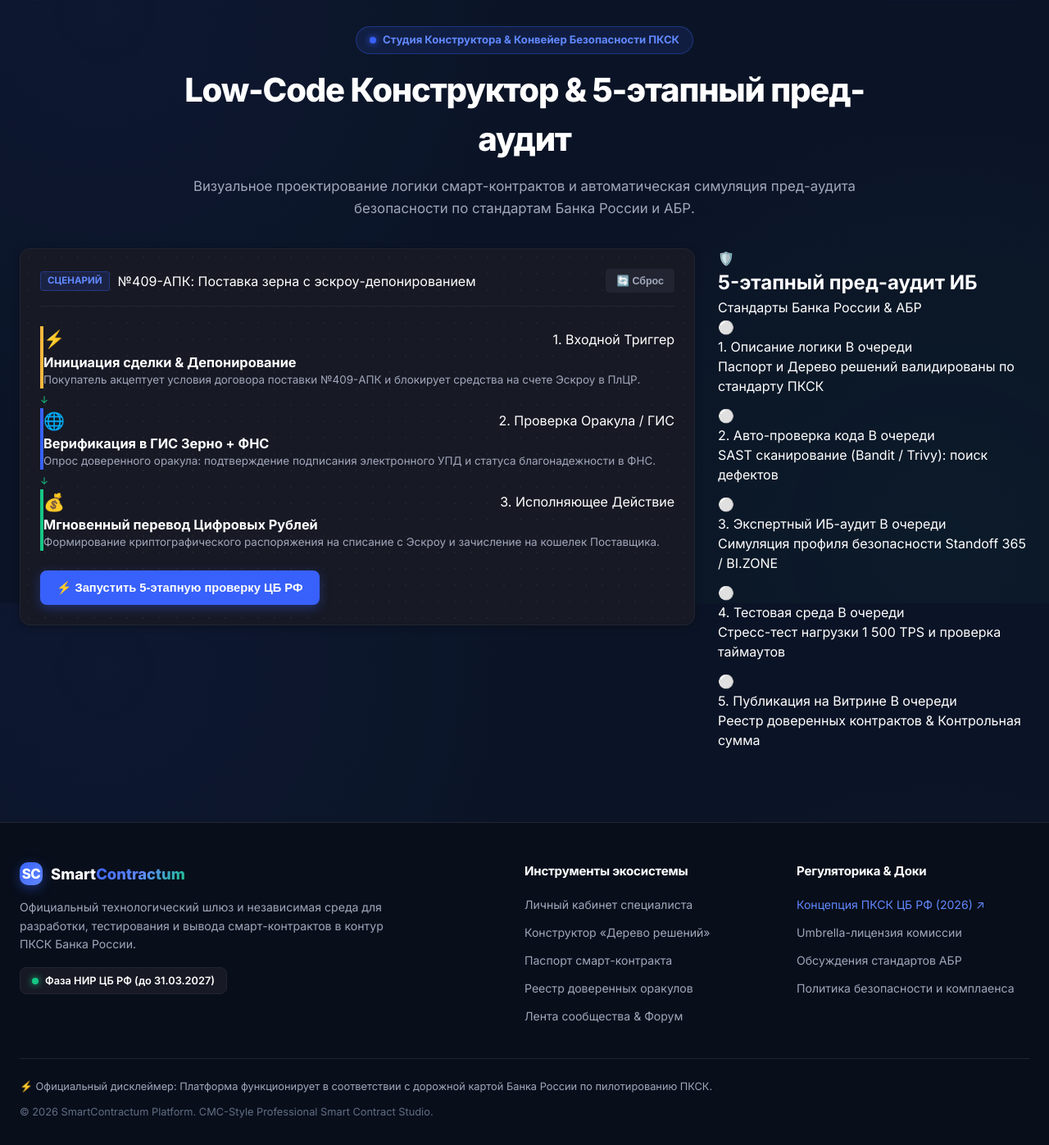
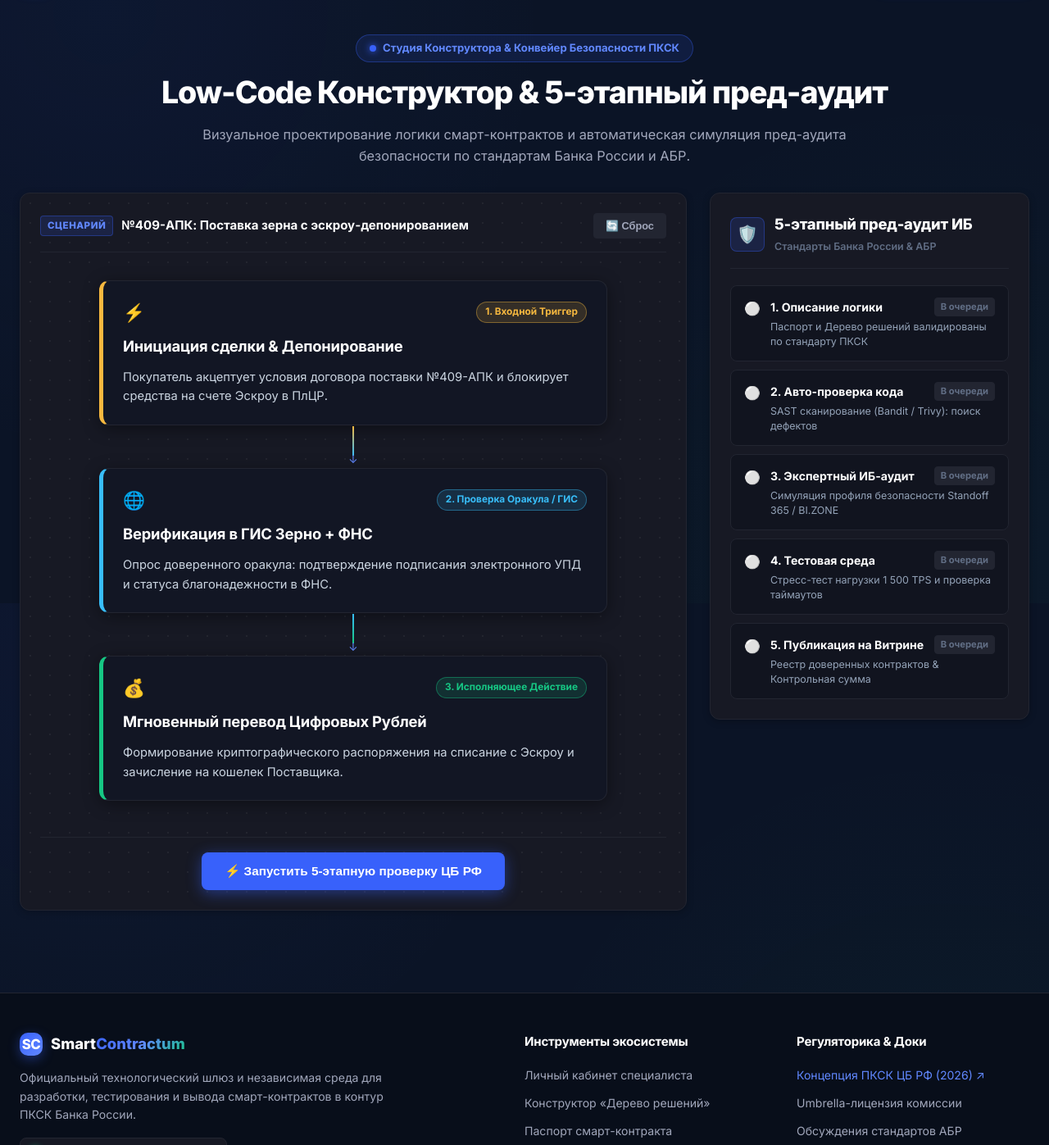
Before and after one commit to Th3Dem/smartcontractum, a FastAPI app: page /builder in a window 1280 px wide. Shown: the part 64-1461 px from the top of the page at 82% size. Before the commit the page ends 1428 px from the top, so only its background shows below. Run offline with FastAPI, Linux system fonts and the light colour scheme.

Commit message:
feat(builder): overhaul builder styles with high contrast visual nodes, neon connectors, 5-step pipeline and cache busting

```diff
--- a/frontend/static/css/builder.css
+++ b/frontend/static/css/builder.css
@@ -1,19 +1,22 @@
 /* ======================================================================
-   SmartContractum — Block 4 Low-Code Builder & Audit Simulator Styles
-   Visual Style: CoinMarketCap Studio & Visual Architecture
+   SmartContractum — Block 4: Low-Code Builder & 5-Step Audit Simulator
+   Design System: CoinMarketCap Dark Luxury Studio & Visual Architecture
 ====================================================================== */
 
 .builder-page-container {
     display: flex;
     flex-direction: column;
-    gap: 36px;
-    padding-bottom: 24px;
+    gap: 32px;
+    padding: 10px 0 36px 0;
+    width: 100%;
 }
 
-/* Header */
+/* ----------------------------------------------------------------------
+   HEADER & INTRO HERO
+---------------------------------------------------------------------- */
 .builder-header-box {
     text-align: center;
-    max-width: 860px;
+    max-width: 920px;
     margin: 0 auto;
     display: flex;
     flex-direction: column;
@@ -43,27 +46,36 @@
 }
 
 .builder-main-title {
-    font-size: 2.5rem;
+    font-size: 2.35rem;
     font-weight: 800;
     letter-spacing: -0.03em;
     color: #ffffff;
+    line-height: 1.25;
+    margin: 0;
 }
 
 .builder-subtitle {
-    font-size: 1.05rem;
+    font-size: 1.02rem;
     color: var(--text-secondary);
     line-height: 1.6;
+    margin: 0;
+    max-width: 800px;
 }
 
-/* 2-Column Workspace Grid */
+/* ----------------------------------------------------------------------
+   2-COLUMN WORKSPACE GRID
+---------------------------------------------------------------------- */
 .builder-workspace-grid {
     display: grid;
-    grid-template-columns: minmax(0, 1fr) 380px;
+    grid-template-columns: minmax(0, 1fr) 390px;
     gap: 28px;
     align-items: start;
+    width: 100%;
 }
 
-/* Canvas Panel */
+/* ----------------------------------------------------------------------
+   4.1 INTERACTIVE CANVAS (LEFT PANEL)
+---------------------------------------------------------------------- */
 .builder-canvas-panel {
     background: var(--bg-card);
     border: 1px solid var(--border-color);
@@ -73,52 +85,58 @@
     flex-direction: column;
     gap: 24px;
     box-shadow: var(--shadow-sm);
-    background-image: radial-gradient(rgba(255, 255, 255, 0.04) 1px, transparent 1px);
-    background-size: 20px 20px;
+    background-image:
+        radial-gradient(rgba(255, 255, 255, 0.05) 1px, transparent 1px);
+    background-size: 24px 24px;
 }
 
+/* Canvas Topbar */
 .canvas-topbar {
     display: flex;
     align-items: center;
     justify-content: space-between;
     padding-bottom: 16px;
     border-bottom: 1px solid var(--border-color);
+    gap: 16px;
+    flex-wrap: wrap;
 }
 
 .canvas-meta {
     display: flex;
     align-items: center;
     gap: 10px;
+    flex-wrap: wrap;
 }
 
 .canvas-badge {
     font-size: 0.72rem;
-    font-weight: 700;
+    font-weight: 800;
     background: rgba(56, 97, 251, 0.15);
     border: 1px solid rgba(56, 97, 251, 0.35);
     color: var(--accent-cyan);
-    padding: 2px 8px;
+    padding: 3px 8px;
     border-radius: var(--radius-xs);
+    letter-spacing: 0.5px;
 }
 
-.canvas-title {
-    font-size: 1.15rem;
-    font-weight: 800;
+.canvas-scenario-name {
+    font-size: 0.94rem;
+    font-weight: 700;
     color: #ffffff;
 }
 
-.canvas-tools {
+.canvas-controls {
     display: flex;
     gap: 8px;
 }
 
 .btn-canvas-tool {
-    padding: 6px 12px;
+    padding: 7px 14px;
     background: var(--bg-surface);
     border: 1px solid var(--border-color);
     color: var(--text-secondary);
     border-radius: var(--radius-xs);
-    font-size: 0.78rem;
+    font-size: 0.8rem;
     font-weight: 600;
     cursor: pointer;
     transition: all var(--transition-fast);
@@ -130,128 +148,193 @@
     border-color: var(--accent-blue);
 }
 
-/* Nodes Container */
-.builder-nodes-container {
+/* Canvas Flow Field */
+.canvas-flow-container {
     display: flex;
     flex-direction: column;
     align-items: center;
     gap: 0;
-    padding: 20px 0;
+    padding: 10px 0 20px 0;
 }
 
-/* Builder Node */
-.builder-node-card {
+/* Canvas Node Card */
+.canvas-node-card {
     width: 100%;
-    max-width: 580px;
-    background: #111827;
+    max-width: 620px;
+    background: #121624;
     border: 1px solid var(--border-color);
     border-radius: var(--radius-md);
-    padding: 20px;
+    padding: 22px 24px;
     display: flex;
     flex-direction: column;
     gap: 12px;
-    box-shadow: 0 4px 16px rgba(0, 0, 0, 0.3);
+    box-shadow: 0 4px 20px rgba(0, 0, 0, 0.4);
     transition: all var(--transition-fast);
+    position: relative;
 }
 
-.builder-node-card:hover {
+.canvas-node-card:hover {
     transform: translateY(-2px);
-    box-shadow: 0 8px 24px rgba(0, 0, 0, 0.5);
+    box-shadow: 0 8px 28px rgba(0, 0, 0, 0.6);
 }
 
+/* Node Themes */
 .node-amber {
-    border-left: 4px solid #f6b83f;
+    border-left: 5px solid #f6b83f;
+}
+
+.node-amber:hover {
+    border-color: rgba(246, 184, 63, 0.5);
+    box-shadow: 0 8px 28px rgba(0, 0, 0, 0.6), 0 0 16px rgba(246, 184, 63, 0.15);
 }
 
 .node-cyan {
-    border-left: 4px solid #3861fb;
+    border-left: 5px solid #38bdf8;
+}
+
+.node-cyan:hover {
+    border-color: rgba(56, 189, 248, 0.5);
+    box-shadow: 0 8px 28px rgba(0, 0, 0, 0.6), 0 0 16px rgba(56, 189, 248, 0.15);
 }
 
 .node-emerald {
-    border-left: 4px solid #16c784;
+    border-left: 5px solid #16c784;
 }
 
+.node-emerald:hover {
+    border-color: rgba(22, 199, 132, 0.5);
+    box-shadow: 0 8px 28px rgba(0, 0, 0, 0.6), 0 0 16px rgba(22, 199, 132, 0.15);
+}
+
+/* Node Header */
 .node-header {
     display: flex;
     align-items: center;
     justify-content: space-between;
-}
-
-.node-icon-title {
-    display: flex;
-    align-items: center;
-    gap: 10px;
+    gap: 12px;
 }
 
 .node-icon {
-    font-size: 1.3rem;
+    font-size: 1.35rem;
+}
+
+.node-badge {
+    font-size: 0.74rem;
+    font-weight: 700;
+    padding: 3px 10px;
+    border-radius: var(--radius-full);
+}
+
+.badge-amber {
+    background: rgba(246, 184, 63, 0.15);
+    border: 1px solid rgba(246, 184, 63, 0.4);
+    color: #f6b83f;
+}
+
+.badge-cyan {
+    background: rgba(56, 189, 248, 0.15);
+    border: 1px solid rgba(56, 189, 248, 0.4);
+    color: #38bdf8;
+}
+
+.badge-emerald {
+    background: rgba(22, 199, 132, 0.15);
+    border: 1px solid rgba(22, 199, 132, 0.4);
+    color: #16c784;
 }
 
 .node-title {
-    font-size: 1.02rem;
+    font-size: 1.15rem;
     font-weight: 700;
     color: #ffffff;
-}
-
-.node-type-pill {
-    font-size: 0.72rem;
-    font-weight: 700;
-    padding: 2px 8px;
-    border-radius: var(--radius-xs);
-    background: var(--bg-surface);
-    color: var(--text-secondary);
-    border: 1px solid var(--border-color);
-}
-
-.node-body {
-    display: flex;
-    flex-direction: column;
-    gap: 6px;
+    letter-spacing: -0.2px;
+    margin: 0;
 }
 
 .node-desc {
-    font-size: 0.84rem;
-    color: var(--text-secondary);
-    line-height: 1.45;
+    font-size: 0.92rem;
+    color: #cbd5e1;
+    line-height: 1.6;
+    margin: 0;
 }
 
-.node-code-preview {
-    font-family: "JetBrains Mono", monospace;
-    font-size: 0.78rem;
-    background: #080e1a;
-    border: 1px solid var(--border-color);
-    border-radius: var(--radius-xs);
-    padding: 8px 12px;
-    color: #6188ff;
-    overflow-x: auto;
-}
-
-/* Connector Line */
-.node-connector-line {
+/* Flow Connectors */
+.flow-connector {
     display: flex;
     flex-direction: column;
     align-items: center;
-    gap: 4px;
-    height: 48px;
+    height: 52px;
     justify-content: center;
+    position: relative;
 }
 
-.connector-line-vert {
+.connector-line {
     width: 2px;
-    height: 32px;
-    background: linear-gradient(to bottom, var(--accent-blue), #16c784);
+    height: 36px;
+    background: linear-gradient(to bottom, #f6b83f, #38bdf8);
+}
+
+.line-2 {
+    background: linear-gradient(to bottom, #38bdf8, #16c784);
 }
 
 .connector-arrow {
-    font-size: 0.75rem;
-    color: #16c784;
+    font-size: 0.85rem;
+    color: var(--accent-cyan);
     margin-top: -6px;
 }
 
+/* Canvas Footer Bar */
+.canvas-footer-bar {
+    display: flex;
+    justify-content: center;
+    padding-top: 18px;
+    border-top: 1px solid var(--border-color);
+}
+
+.btn-start-audit {
+    display: inline-flex;
+    align-items: center;
+    justify-content: center;
+    gap: 10px;
+    padding: 14px 28px;
+    background: var(--accent-blue);
+    color: #ffffff;
+    font-weight: 800;
+    font-size: 0.96rem;
+    border: none;
+    border-radius: var(--radius-sm);
+    cursor: pointer;
+    box-shadow: 0 4px 18px rgba(56, 97, 251, 0.45);
+    transition: all var(--transition-fast);
+    text-decoration: none;
+}
+
+.btn-start-audit:hover:not(:disabled) {
+    background: var(--accent-blue-hover);
+    transform: translateY(-2px);
+    box-shadow: 0 8px 24px rgba(56, 97, 251, 0.65);
+}
+
+.btn-start-audit:disabled {
+    opacity: 0.7;
+    cursor: not-allowed;
+}
+
+.audit-spinner {
+    font-size: 1rem;
+    animation: spin 1s infinite linear;
+}
+
+@keyframes spin {
+    0% { transform: rotate(0deg); }
+    100% { transform: rotate(360deg); }
+}
+
 /* ----------------------------------------------------------------------
-   AUDIT PIPELINE SIDEBAR (COINMARKETCAP COMPLIANCE WIDGET)
+   4.2 5-STAGE AUDIT PIPELINE (RIGHT PANEL)
 ---------------------------------------------------------------------- */
-.builder-audit-sidebar {
+.builder-audit-panel {
     background: var(--bg-card);
     border: 1px solid var(--border-color);
     border-radius: var(--radius-md);
@@ -262,153 +345,218 @@
     box-shadow: var(--shadow-sm);
 }
 
-.sidebar-header {
+.audit-panel-header {
     display: flex;
-    flex-direction: column;
-    gap: 4px;
+    align-items: center;
+    gap: 12px;
     padding-bottom: 16px;
     border-bottom: 1px solid var(--border-color);
 }
 
-.sidebar-title {
+.audit-icon-box {
+    width: 42px;
+    height: 42px;
+    border-radius: var(--radius-sm);
+    background: rgba(56, 97, 251, 0.15);
+    border: 1px solid rgba(56, 97, 251, 0.35);
+    display: flex;
+    align-items: center;
+    justify-content: center;
+    font-size: 1.3rem;
+    flex-shrink: 0;
+}
+
+.audit-panel-title {
     font-size: 1.15rem;
     font-weight: 800;
     color: #ffffff;
+    letter-spacing: -0.2px;
+    margin: 0;
 }
 
-.sidebar-subtitle {
-    font-size: 0.8rem;
-    color: var(--text-secondary);
+.audit-panel-hint {
+    font-size: 0.78rem;
+    color: var(--text-muted);
+    font-weight: 600;
 }
 
+/* Audit Steps List */
 .audit-steps-list {
     display: flex;
     flex-direction: column;
-    gap: 12px;
+    gap: 10px;
 }
 
-.audit-step-card {
-    background: var(--bg-surface);
+.audit-step-item {
+    background: #11141f;
     border: 1px solid var(--border-color);
-    border-radius: var(--radius-xs);
-    padding: 12px 14px;
+    border-radius: var(--radius-sm);
+    padding: 14px 16px;
     display: flex;
     gap: 12px;
     align-items: flex-start;
     transition: all var(--transition-fast);
 }
 
-.audit-step-card.active {
+.audit-step-item.step-in-progress {
     border-color: var(--accent-blue);
     background: rgba(56, 97, 251, 0.08);
+    box-shadow: 0 0 12px rgba(56, 97, 251, 0.2);
 }
 
-.audit-step-card.completed {
-    border-color: rgba(22, 199, 132, 0.4);
+.audit-step-item.step-completed {
+    border-color: rgba(22, 199, 132, 0.45);
     background: rgba(22, 199, 132, 0.06);
 }
 
-.step-num-badge {
-    width: 24px;
-    height: 24px;
-    border-radius: 50%;
-    background: #080e1a;
-    border: 1px solid var(--border-color);
-    font-size: 0.75rem;
-    font-weight: 800;
-    color: var(--text-muted);
+.step-indicator {
     display: flex;
     align-items: center;
     justify-content: center;
+    font-size: 1rem;
+    padding-top: 1px;
     flex-shrink: 0;
 }
 
-.audit-step-card.active .step-num-badge {
-    background: var(--accent-blue);
-    color: #ffffff;
-    border-color: var(--accent-blue);
+.step-info {
+    display: flex;
+    flex-direction: column;
+    gap: 4px;
+    flex: 1;
+    min-width: 0;
 }
 
-.audit-step-card.completed .step-num-badge {
-    background: #16c784;
-    color: #ffffff;
-    border-color: #16c784;
+.step-title-row {
+    display: flex;
+    align-items: center;
+    justify-content: space-between;
+    gap: 8px;
 }
 
-.step-meta {
-    display: flex;
-    flex-direction: column;
-    gap: 2px;
-    flex: 1;
-}
-
-.step-title {
-    font-size: 0.85rem;
+.step-name {
+    font-size: 0.88rem;
     font-weight: 700;
     color: #ffffff;
 }
 
-.step-status-text {
-    font-size: 0.74rem;
+.step-badge {
+    font-size: 0.7rem;
+    font-weight: 700;
+    padding: 2px 7px;
+    background: var(--bg-surface);
+    border: 1px solid var(--border-color);
+    border-radius: var(--radius-xs);
     color: var(--text-muted);
 }
 
-.btn-start-audit {
-    display: inline-flex;
-    align-items: center;
-    justify-content: center;
-    gap: 8px;
-    padding: 12px 20px;
-    background: var(--accent-blue);
-    color: #ffffff;
-    font-weight: 700;
-    font-size: 0.92rem;
-    border: none;
-    border-radius: var(--radius-sm);
-    cursor: pointer;
-    box-shadow: 0 4px 14px rgba(56, 97, 251, 0.35);
-    transition: all var(--transition-fast);
+.badge-in-progress {
+    background: rgba(56, 97, 251, 0.2);
+    border-color: rgba(56, 97, 251, 0.5);
+    color: var(--accent-cyan);
 }
 
-.btn-start-audit:hover {
-    background: var(--accent-blue-hover);
-    transform: translateY(-1px);
+.badge-completed {
+    background: rgba(22, 199, 132, 0.2);
+    border-color: rgba(22, 199, 132, 0.5);
+    color: #16c784;
 }
 
-/* Certificate Result */
+.step-details {
+    font-size: 0.78rem;
+    color: #94a3b8;
+    line-height: 1.45;
+    margin: 0;
+}
+
+/* Certificate Box */
 .audit-certificate-box {
-    background: rgba(22, 199, 132, 0.08);
-    border: 1px solid rgba(22, 199, 132, 0.35);
-    border-radius: var(--radius-sm);
-    padding: 16px;
+    background: linear-gradient(135deg, rgba(22, 199, 132, 0.12) 0%, rgba(56, 97, 251, 0.08) 100%), var(--bg-card);
+    border: 1px solid rgba(22, 199, 132, 0.45);
+    border-radius: var(--radius-md);
+    padding: 20px;
     display: flex;
     flex-direction: column;
-    gap: 8px;
-    text-align: center;
+    gap: 14px;
+    box-shadow: 0 4px 16px rgba(0, 0, 0, 0.3), 0 0 12px rgba(22, 199, 132, 0.2);
+    animation: fadeIn 0.3s ease;
+}
+
+@keyframes fadeIn {
+    from { opacity: 0; transform: translateY(6px); }
+    to { opacity: 1; transform: translateY(0); }
+}
+
+.cert-header {
+    display: flex;
+    align-items: center;
+    gap: 10px;
+}
+
+.cert-icon {
+    font-size: 1.4rem;
 }
 
 .cert-title {
-    font-size: 0.95rem;
+    font-size: 0.98rem;
     font-weight: 800;
     color: #16c784;
 }
 
-.cert-score {
-    font-size: 1.5rem;
+.cert-meta {
+    display: flex;
+    flex-direction: column;
+    gap: 8px;
+    background: #0b1426;
+    border: 1px solid var(--border-color);
+    border-radius: var(--radius-xs);
+    padding: 12px;
+}
+
+.cert-row {
+    display: flex;
+    align-items: center;
+    justify-content: space-between;
+    gap: 8px;
+    font-size: 0.8rem;
+    color: var(--text-secondary);
+}
+
+.cert-row strong.text-emerald {
+    color: #16c784;
     font-weight: 800;
-    color: #ffffff;
-    font-family: "Inter", monospace;
 }
 
 .cert-hash {
     font-family: "JetBrains Mono", monospace;
-    font-size: 0.72rem;
-    color: var(--text-secondary);
-    word-break: break-all;
+    font-size: 0.74rem;
+    color: var(--accent-cyan);
 }
 
-/* Responsive */
-@media (max-width: 960px) {
+.btn-cert-action {
+    display: inline-flex;
+    align-items: center;
+    justify-content: center;
+    padding: 10px 16px;
+    background: var(--bg-surface);
+    border: 1px solid var(--border-color);
+    color: #ffffff;
+    font-size: 0.84rem;
+    font-weight: 700;
+    border-radius: var(--radius-xs);
+    text-decoration: none;
+    transition: all var(--transition-fast);
+}
+
+.btn-cert-action:hover {
+    background: var(--accent-blue);
+    border-color: var(--accent-blue);
+    box-shadow: 0 4px 12px rgba(56, 97, 251, 0.4);
+}
+
+/* ----------------------------------------------------------------------
+   RESPONSIVE BREAKPOINTS
+---------------------------------------------------------------------- */
+@media (max-width: 1080px) {
     .builder-workspace-grid {
         grid-template-columns: 1fr;
     }
--- a/frontend/templates/builder/index.html
+++ b/frontend/templates/builder/index.html
@@ -3,7 +3,7 @@
 {% block title %}Low-Code Конструктор & 5-этапный пред-аудит — SmartContractum{% endblock %}
 
 {% block extra_css %}
-<link rel="stylesheet" href="/static/css/builder.css">
+<link rel="stylesheet" href="/static/css/builder.css?v=2.6.0">
 {% endblock %}
 
 {% block content %}
@@ -199,5 +199,5 @@
 {% endblock %}
 
 {% block extra_js %}
-<script src="/static/js/builder.js" defer></script>
+<script src="/static/js/builder.js?v=2.6.0" defer></script>
 {% endblock %}
```
Also changed, not shown: WORKLOG.md (+15 -1 lines).
